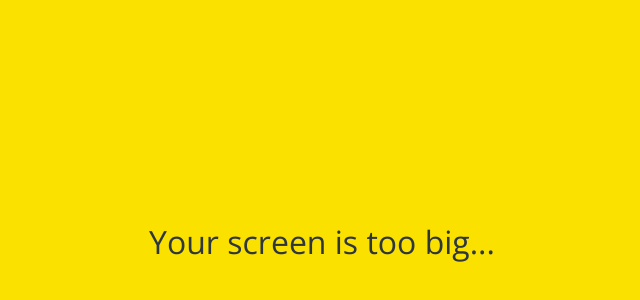
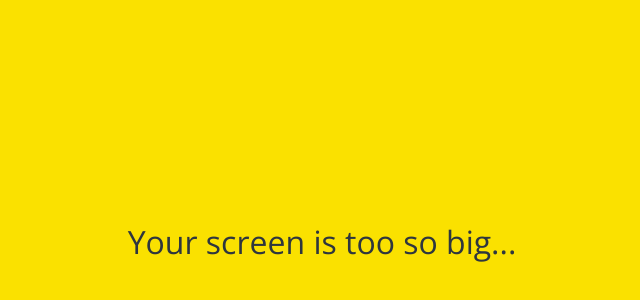
Before and after one commit to kosb123/kokoa-clone-2020, a plain HTML site: page friends.html in a window 1280 px wide. Shown: the part 158-458 px from the top of the page, without its empty margins (318-958 px from the left). Drawn offline with nearby package versions, Linux system fonts and the light colour scheme.

Commit message:
Update friends.html

```diff
--- a/friends.html
+++ b/friends.html
@@ -106,7 +106,7 @@
     </div>
 
     <div id="no-mobile">
-        <span>Your screen is too big...</span>
+        <span>Your screen is too so big...</span>
     </div>
 
     <!-- 아이콘 가져오는 링크 -->
```
